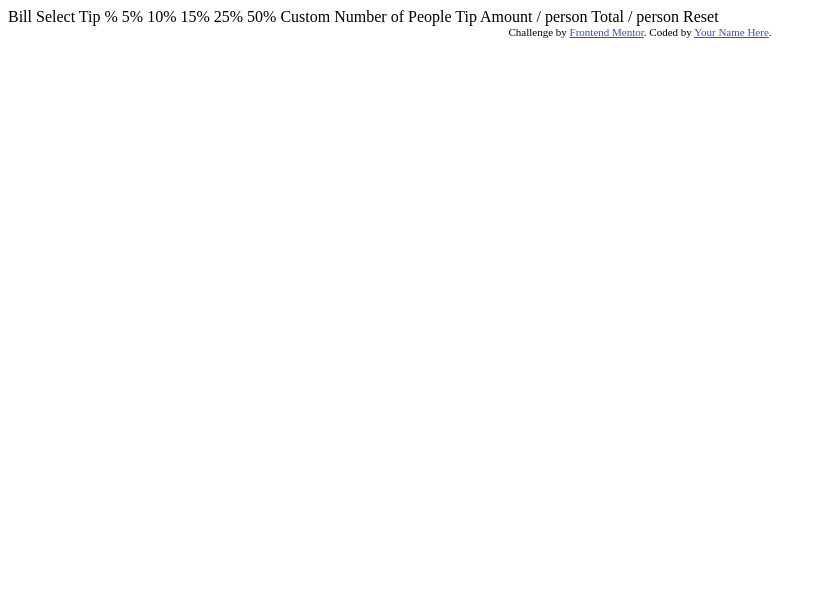
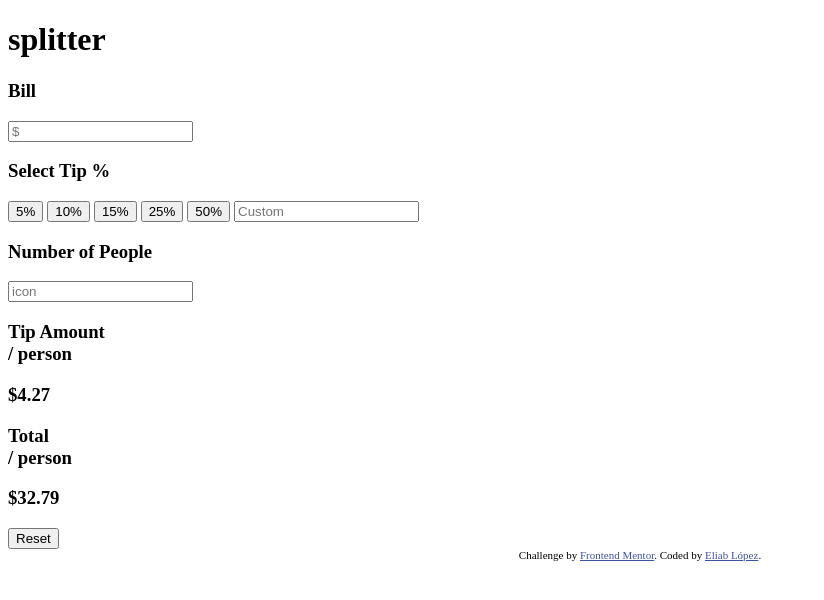
Before and after one commit to EliabLM/tip-calculator-app-main, a plain HTML site: page index.html in a window 1280 px wide. Shown: the whole page, without its empty margins (0-824 px from the left). Drawn offline with Linux system fonts and the light colour scheme.

Commit message:
html estructura principal agregada

```diff
--- a/index.html
+++ b/index.html
@@ -15,30 +15,69 @@
   </style>
 </head>
 <body>
+  <!-- titulo -->
+  <h1 class="title">splitter</h1>
 
-  Bill
+  <div class="container">
 
-  Select Tip %
-  5%
-  10%
-  15%
-  25%
-  50%
-  Custom
+    <!-- Section Entradas izquierda -->
+    <section class="section-entradas">
 
-  Number of People
+      <!-- factura total -->
+      <div class="factura-total">
+        <h3>Bill</h3>
+        <input type="text" placeholder="$">
+      </div>
 
-  Tip Amount
-  / person
+      <!-- porcentajes propina -->
+      <div class="porcentajes-propina">
+        <h3>Select Tip %</h3>
 
-  Total
-  / person
+        <button class="btn">5%</button>
+        <button class="btn">10%</button>
+        <button class="btn">15%</button>
+        <button class="btn">25%</button>
+        <button class="btn">50%</button>
+        <input type="text" placeholder="Custom">
+      </div>
 
-  Reset
+      <!-- numero de personas -->
+      <div class="numero-personas">
+        <h3>Number of People</h3>
+        <input type="text" placeholder="icon">
+      </div>
 
-  <div class="attribution">
-    Challenge by <a href="https://www.frontendmentor.io?ref=challenge" target="_blank">Frontend Mentor</a>.
-    Coded by <a href="#">Your Name Here</a>.
+    </section>
+
+    <!-- Section salidas derecha -->
+    <section class="section-salidas">
+
+      <!-- Cantidad propina por persona -->
+      <div class="propina-persona">
+        <h3>Tip Amount<br>/ person</h3>
+        <h3>$4.27</h3>
+      </div>
+
+      <!-- propina total -->
+      <div class="propina-total">
+        <h3>Total<br>/ person</h3>
+        <h3>$32.79</h3>
+      </div>
+
+      <!-- boton reset -->
+      <div class="reset">
+        <button class="btn-reset">Reset</button>
+      </div>
+
+    </section>
+
   </div>
+
+  <footer class="footer">
+    <div class="attribution">
+      Challenge by <a href="https://www.frontendmentor.io?ref=challenge" target="_blank">Frontend Mentor</a>.
+      Coded by <a href="#">Eliab López</a>.
+    </div>
+  </footer>
 </body>
 </html>
```
Also changed, not shown: 1 other file.
